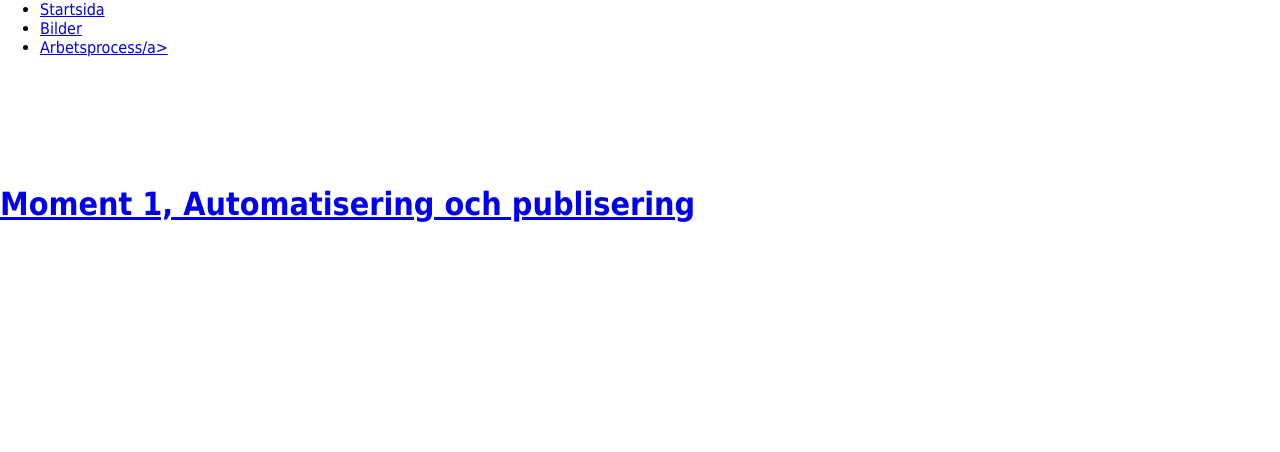
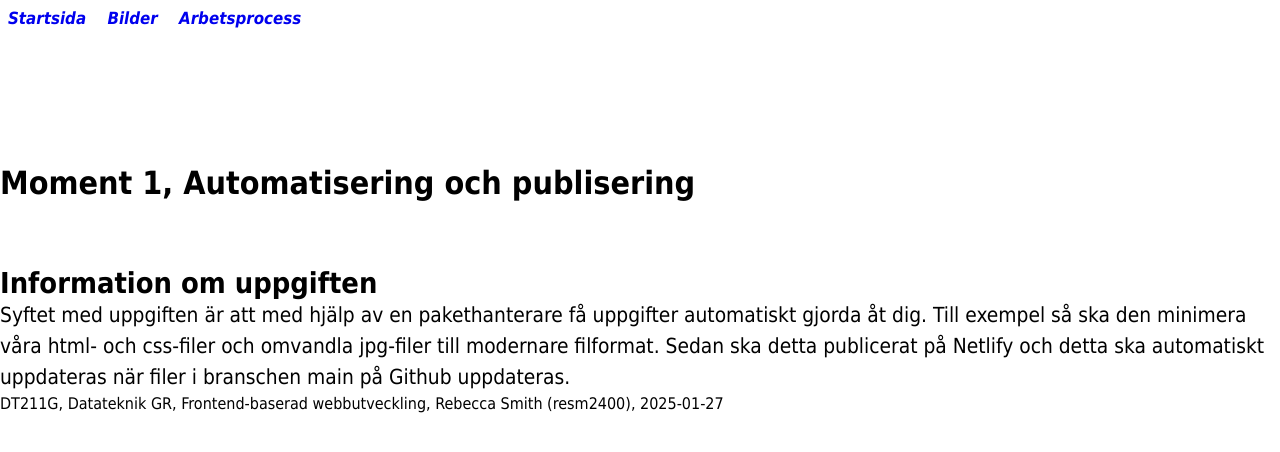
Before and after one commit to Rebexian87/moment1---Automatisering-och-publicering, a website built with Parcel: page src/index.html in a window 1280 px wide. Built offline with nearby package versions, Linux system fonts and the light colour scheme.

Commit message:
Har uppdaterat index.html:s huvudmeny och css-fil med regler om huvudmenyn.

```diff
--- a/src/css/styles.css
+++ b/src/css/styles.css
@@ -2,7 +2,7 @@
     margin: 0; /*Sätter marginalerna till 0*/
 }
 
-body  {font-family: Tahoma, sans-serif; } /*teckensnitt, som försöker använda Tahoma först*/
+body  {font-family: Tahoma, Verdana, sans-serif; } /*teckensnitt, som försöker använda Tahoma först*/
 
 h1 { /*Allmänna regler för h1*/
     font-size: 2em;
@@ -19,3 +19,22 @@ P { /*Allmänna regler för p*/
 h2 { /*Allmänna regler för h2*/
     font-size: 1.8em;
 }
+
+
+
+.headmenu {
+
+    font-size: 1.05em;
+    font-weight: bold;
+    color: blue;
+    font-style: italic;
+
+ list-style-type: none; margin: 0; padding: 0;}
+
+
+.headmenu > li:hover > ul {display: block;}
+.headmenu a {text-decoration: none;}
+
+.liheadmenu {
+display: inline-block; position: relative; padding: 8px;
+}
--- a/src/index.html
+++ b/src/index.html
@@ -10,18 +10,31 @@
 </head>
 <body>
 
-    <header>
+    <header class="position1">
         <nav>
 
             <ul class="headmenu">
                 <!-- <li><a href="index.html"><img src="bilder/logga.png" alt="logotyp"></a>  </li> -->
-                <li><a href="index.html">Startsida</a></li>
-                <li><a href="pictures.html">Bilder</a></li>
-                <li><a href="workProcess.html">Arbetsprocess/a></li>
+                <li class="liheadmenu"><a href="index.html">Startsida</a></li>
+                <li class="liheadmenu"><a href="pictures.html">Bilder</a></li>
+                <li class="liheadmenu"><a href="workProcess.html">Arbetsprocess</a></li>
             </ul>
         </nav>
         </header>
-    <h1>Moment 1, Automatisering och publisering</h1>
+    <h1 class="position2">Moment 1, Automatisering och publisering</h1>
+
+    <section class="position3">
+    <h2>Information om uppgiften</h2>
+    <p>Syftet med uppgiften är att med hjälp av en pakethanterare få uppgifter automatiskt gjorda åt dig.
+        Till exempel så ska den minimera våra html- och css-filer och omvandla jpg-filer till modernare filformat.
+        Sedan ska detta publicerat på Netlify och detta ska automatiskt uppdateras när filer i branschen main på Github uppdateras.</p>
+    </section>
+
+
+    <footer class="position10">
+        DT211G, Datateknik GR, Frontend-baserad webbutveckling, Rebecca Smith (resm2400), 2025-01-27
+
+    </footer>
 
 
 </body>
```
